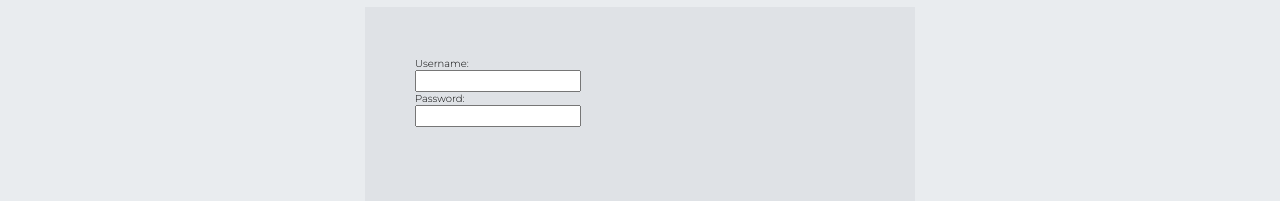
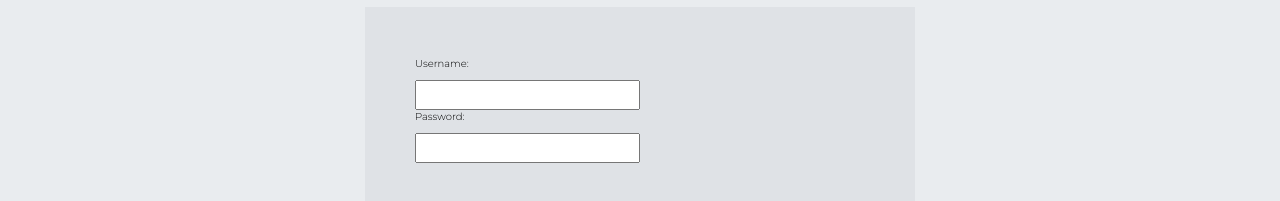
Before and after one commit to shearertzach/thriveAB, a React (Create React App) app: page /Tracking in a window 1280 px wide. Both pictures are taken after a click on the button "Log In". Shown: the part 934-1135 px from the top of the page. Built offline with nearby package versions, Linux system fonts and the light colour scheme.

Commit message:
Auth Form Started

```diff
--- a/src/features/Authorization/components/AuthorizationForm/index.js
+++ b/src/features/Authorization/components/AuthorizationForm/index.js
@@ -1,5 +1,5 @@
 import React, { PureComponent } from 'react'
-import { Button } from '../../../../shared/components'
+import { Button, Input } from '../../../../shared/components'
 import style from './AuthorizationForm.module.scss'
 import classnames from 'classnames'
 
@@ -18,9 +18,9 @@ class AuthorizationForm extends PureComponent {
     <div className={style['c-form__input']}>
       <div className={style['c-form__input__form']}>
         <p>Username:</p>
-        <input type='username' />
+        <Input type='username' />
         <p>Password:</p>
-        <input type='password' />
+        <Input type='password' />
       </div>
     </div>
   )
--- a/src/shared/components/Input/Input.module.scss
+++ b/src/shared/components/Input/Input.module.scss
@@ -0,0 +1,6 @@
+.o-input {
+  outline: none;
+  padding: .5rem .2rem;
+  width: 50%;
+  margin-top: 1rem;
+}
--- a/src/shared/components/Input/index.js
+++ b/src/shared/components/Input/index.js
@@ -1,8 +1,14 @@
 import React from 'react'
 import style from './Input.module.scss'
+import classnames from 'classnames'
 
-const Input = ({ placeholder }) => (
-  <input  placeholder={placeholder} />
+const Input = ({ placeholder, onChange, extraStyle, type }) => (
+  <input
+    type={type}
+    className={classnames(style['o-input'], extraStyle)}
+    onChange={onChange}
+    placeholder={placeholder}
+  />
 )
 
 export default Input
```
